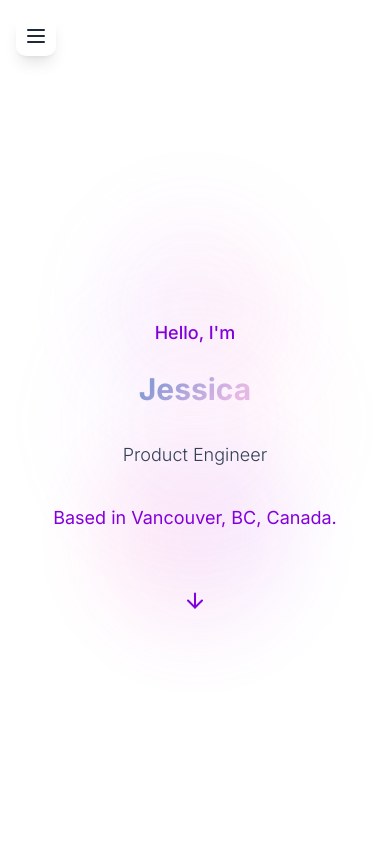
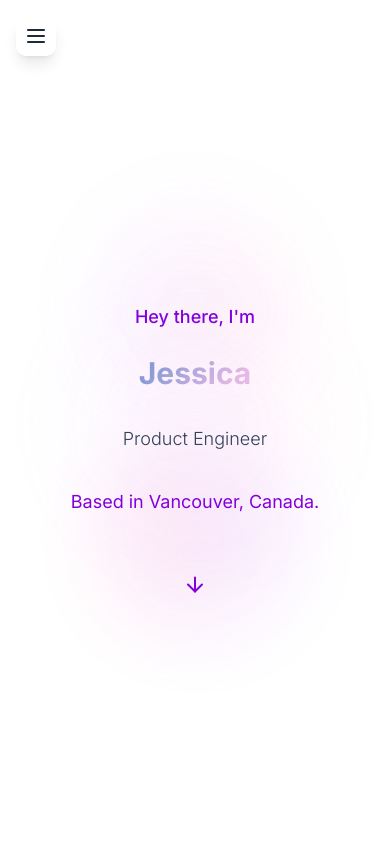
Before and after one commit to jjcyz/portfolio, a Next.js app: page / in a window 390 px wide. Shown: the top 844 px of the page. Built offline with nearby package versions, Linux system fonts and the light colour scheme.

Commit message:
Added adaptive hero greeting

```diff
--- a/components/Hero.tsx
+++ b/components/Hero.tsx
@@ -6,13 +6,40 @@ import { useState, useEffect } from 'react';
 
 const TITLES = ['Software Engineer', 'Full-Stack', 'Product Engineer', 'UBC Student', 'Traveller'];
 
+const getTimeBasedGreeting = (): string => {
+  const hour = new Date().getHours();
+
+  if (hour >= 5 && hour < 12) {
+    return "Good morning, I'm";
+  } else if (hour >= 12 && hour < 17) {
+    return "Good afternoon, I'm";
+  } else if (hour >= 17 && hour < 21) {
+    return "Good evening, I'm";
+  } else {
+    return "Hey there, I'm";
+  }
+};
+
 export default function Hero() {
   const [currentIndex, setCurrentIndex] = useState(0);
+  const [greeting, setGreeting] = useState(getTimeBasedGreeting());
 
   useEffect(() => {
     const interval = setInterval(() => {
       setCurrentIndex((prev) => (prev + 1) % TITLES.length);
     }, 2500);
+    return () => clearInterval(interval);
+  }, []);
+
+  useEffect(() => {
+    // Update greeting on mount and check periodically (every hour)
+    const updateGreeting = () => {
+      setGreeting(getTimeBasedGreeting());
+    };
+
+    updateGreeting();
+    const interval = setInterval(updateGreeting, 3600000); // Check every hour
+
     return () => clearInterval(interval);
   }, []);
 
@@ -29,7 +56,7 @@ export default function Hero() {
         initial={{ opacity: 0, y: 30 }}
         animate={{ opacity: 1, y: 0 }}
         transition={{ duration: 0.8 }}
-        className="max-w-4xl mx-auto px-4 sm:px-6 lg:px-8 text-center pt-20"
+        className="max-w-4xl mx-auto px-4 sm:px-6 lg:px-8 text-center pt-12 sm:pt-20"
       >
         {/* Greeting */}
         <motion.p
@@ -38,7 +65,17 @@ export default function Hero() {
           transition={{ delay: 0.1, duration: 0.4 }}
           className="text-purple-700 text-lg sm:text-xl mb-6 font-medium"
         >
-          Hello, I&apos;m
+          <AnimatePresence mode="wait">
+            <motion.span
+              key={greeting}
+              initial={{ opacity: 0, y: 10 }}
+              animate={{ opacity: 1, y: 0 }}
+              exit={{ opacity: 0, y: -10 }}
+              transition={{ duration: 0.3 }}
+            >
+              {greeting}
+            </motion.span>
+          </AnimatePresence>
         </motion.p>
 
         {/* Name */}
@@ -79,7 +116,7 @@ export default function Hero() {
           transition={{ delay: 0.4, duration: 0.4 }}
           className="text-lg sm:text-xl text-slate-700 mb-12 max-w-2xl mx-auto leading-relaxed"
         >
-          <span className="text-purple-700">Based in Vancouver, BC, Canada.</span>
+          <span className="text-purple-700">Based in Vancouver, Canada.</span>
         </motion.p>
 
         {/* Scroll Indicator */}
--- a/components/Projects.tsx
+++ b/components/Projects.tsx
@@ -96,21 +96,21 @@ export default function Projects() {
 
   return (
     <section id="projects" className="py-12 sm:py-16 lg:py-20">
-      <div className="max-w-7xl mx-auto px-0">
+      <div className="max-w-7xl mx-auto px-4 sm:px-6 lg:px-8">
         <motion.div
           ref={ref}
           initial={{ opacity: 0 }}
           animate={isInView ? { opacity: 1 } : { opacity: 0 }}
           transition={{ duration: 0.5 }}
         >
-          <SectionHeader title="Featured Projects" />
+          <SectionHeader title="Featured Projects" className="mb-2 sm:mb-4 lg:mb-6" />
 
           {/* Projects Container */}
           <div className="relative overflow-visible">
             {currentProject && (
-              <div className="relative group w-full max-w-7xl mx-auto px-4 sm:px-6 lg:px-8">
-                {/* Layout: MacBook on left, text on right */}
-                <div className="flex flex-col lg:flex-row items-center lg:items-start gap-8 lg:gap-12">
+              <div className="relative group w-full max-w-7xl mx-auto">
+                {/* Layout: MacBook Preview on left, text information on right */}
+                <div className="flex flex-col lg:flex-row items-center lg:items-start gap-4 sm:gap-6 lg:gap-12">
                   {/* MacBook Frame Container - Left Side (Static) */}
                   <div className="relative w-full lg:w-2/3 flex-shrink-0 overflow-visible">
                     <div className="relative w-full aspect-[16/11] min-h-[80vh] sm:min-h-[90vh] lg:min-h-[100vh] scale-110 lg:scale-125">
--- a/components/ui/SectionHeader.tsx
+++ b/components/ui/SectionHeader.tsx
@@ -18,7 +18,7 @@ export default function SectionHeader({
   className = ''
 }: SectionHeaderProps) {
   return (
-    <div className={`text-center mb-16 ${className}`}>
+    <div className={`text-center mb-4 sm:mb-6 lg:mb-8 ${className}`}>
       <motion.h2
         variants={fadeInDown}
         initial="hidden"
--- a/lib/data.ts
+++ b/lib/data.ts
@@ -11,14 +11,13 @@ export const projects: Project[] = [
   {
     id: 'rehabify',
     title: 'Rehabify',
-    description: '🏆 nwHacks 2026 Hackathon 1st/631 also fix the winner. An AI-powered physical therapy coaching app that uses computer vision and voice AI to monitor exercise form and deliver real-time corrections.',
+    description: '🏆 nwHacks 2026 Hackathon 1st/631. An AI-powered physical therapy coaching app that uses computer vision and voice AI to monitor exercise form and deliver real-time corrections.',
     image: '/images/placeholder.svg',
     technologies: ['Next.js', 'React', 'MediaPipe', 'Neon PostgreSQL', 'Vapi', 'Deepgram STT', 'Gemini', 'ElevenLabs TTS'],
     websiteUrl: 'https://rehabify.tech',
     githubUrl: 'https://github.com/obro79/Rehabify',
     devpostUrl: 'https://devpost.com/software/rehabify-y2f5mu',
     featured: true,
-    category: 'ai',
   },
   {
     id: 'real-time-fraud-detection',
@@ -29,7 +28,6 @@ export const projects: Project[] = [
     websiteUrl: 'https://real-time-security.vercel.app/',
     githubUrl: 'https://github.com/jjcyz/real-time-security',
     featured: true,
-    category: 'ai',
   },
   {
     id: 'destination-ai',
@@ -38,8 +36,8 @@ export const projects: Project[] = [
     image: '/images/placeholder.svg',
     technologies: ['JavaScript', 'React', 'Next.js', 'Google Maps API', 'TransLink API', 'OpenWeatherMap API'],
     websiteUrl: 'https://destination-ai.vercel.app/',
+    githubUrl: 'https://github.com/jjcyz/destination.ai',
     featured: true,
-    category: 'ai',
   },
   {
     id: 'ubc-bolt-website',
@@ -49,7 +47,6 @@ export const projects: Project[] = [
     technologies: ['JavaScript', 'React', 'Next.js', 'Tailwind CSS', 'Supabase', 'Google API'],
     websiteUrl: 'https://boltubc.com/',
     featured: true,
-    category: 'web',
   },
   {
     id: 'ubc-ux-hub-website',
@@ -59,7 +56,6 @@ export const projects: Project[] = [
     technologies: ['JavaScript', 'React', 'Next.js', 'Tailwind CSS'],
     websiteUrl: 'https://www.ubcuxhub.ca/',
     featured: true,
-    category: 'web',
   },
   {
     id: 'arcsphere',
@@ -70,7 +66,6 @@ export const projects: Project[] = [
     websiteUrl: 'https://arcsphere.vercel.app/',
     githubUrl: 'https://github.com/jjcyz/arcsphere',
     featured: true,
-    category: 'ai',
   },
   {
     id: 'chatroom',
@@ -81,7 +76,6 @@ export const projects: Project[] = [
     websiteUrl: 'https://client-server-chat.vercel.app/',
     githubUrl: 'https://github.com/jjcyz/client-server-chat',
     featured: true,
-    category: 'systems',
   },
   {
     id: 'blood-vessel-segmentation',
@@ -89,9 +83,9 @@ export const projects: Project[] = [
     description: 'A 3D U-Net architecture for precise pixel-wise classification of vasculature structures, automating kidney segmentation and reducing manual processing time by 85%.',
     image: '/images/ml_paper_pipeline.PNG',
     technologies: ['Python', 'TensorFlow', 'PyTorch', 'Machine Learning'],
+    websiteUrl: 'https://openreview.net/forum?id=kl3kxvM4Nn#discussion',
     paperUrl: 'https://openreview.net/forum?id=kl3kxvM4Nn#discussion',
     featured: true,
-    category: 'research',
   },
   {
     id: 'vae-comparison',
@@ -101,7 +95,6 @@ export const projects: Project[] = [
     technologies: ['Python', 'PyTorch', 'Data Visualization'],
     githubUrl: 'https://github.com/jjcyz/bernoulli_gaussian_vae',
     featured: true,
-    category: 'research',
   },
 ];
 
--- a/types/index.ts
+++ b/types/index.ts
@@ -9,7 +9,6 @@ export interface Project {
   devpostUrl?: string;
   paperUrl?: string;
   featured: boolean;
-  category: 'ai' | 'web' | 'research' | 'systems';
 }
 
 export interface Experience {
```
